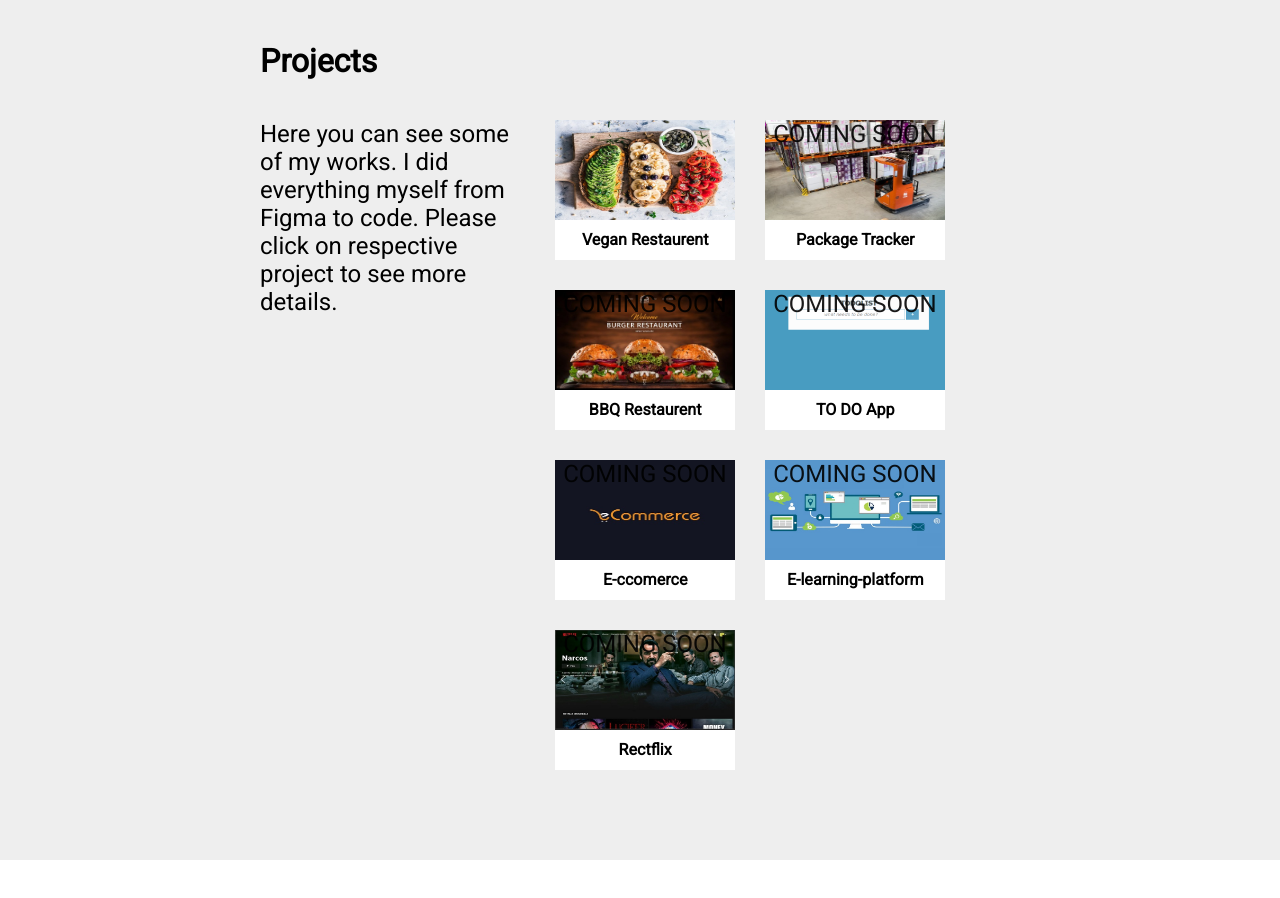
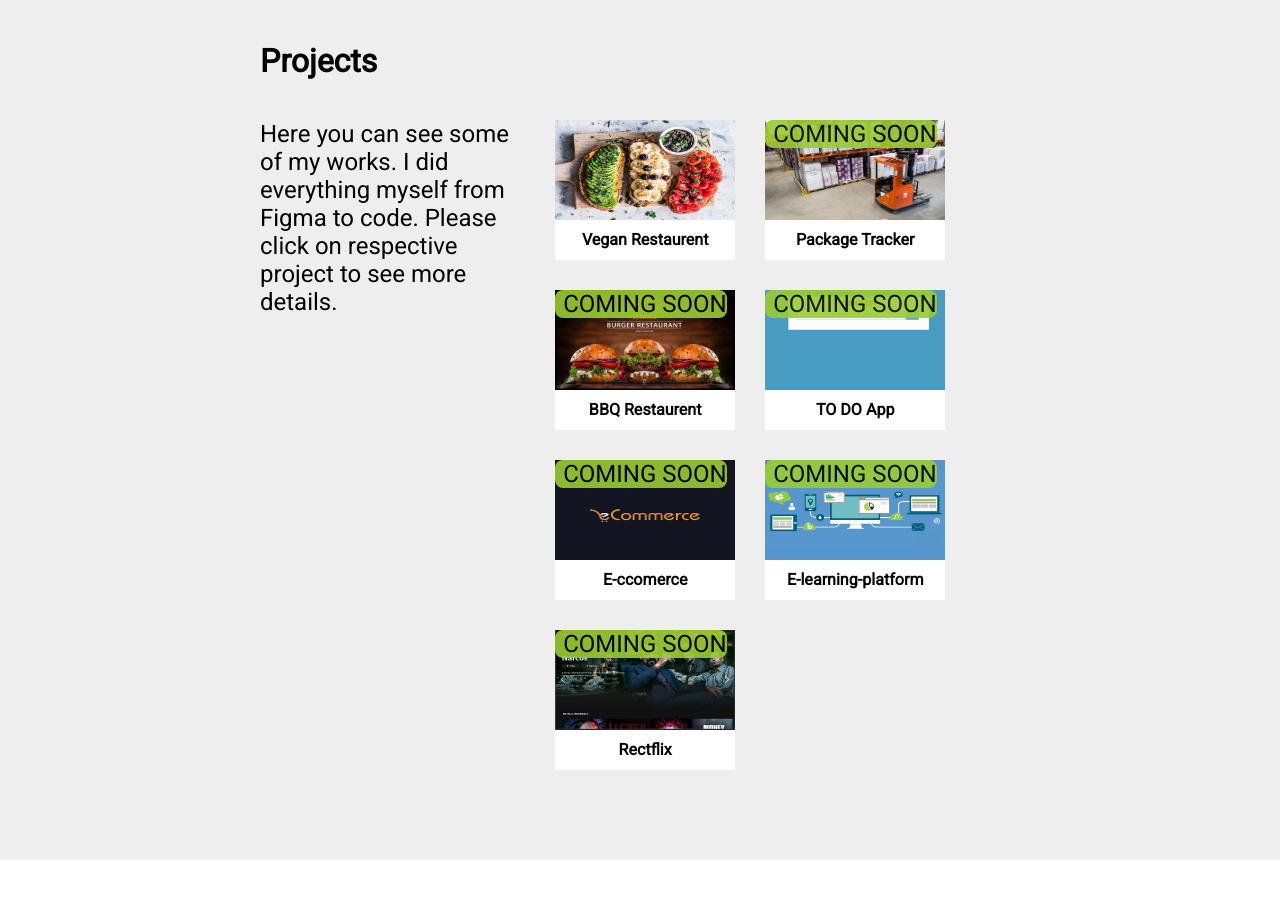
Before and after one commit to SalahUddin7/Portfolio-React.js, a React (Create React App) app: page / in a window 1280 px wide. Shown: the part 1440-2338 px from the top of the page. Built offline with nearby package versions, Linux system fonts and the light colour scheme.

Commit message:
css edited

```diff
--- a/src/components/Card.jsx
+++ b/src/components/Card.jsx
@@ -9,11 +9,6 @@ export default function Card({ project, onClick }) {
       <li>
         <div className={`active ${completed ? 'inactive' : ''}`}>
           <p className="coming-soon">COMING SOON</p>
-
-          {/* Position Abosulte
-          Z index- 1000 */}
-          {/* Reduce Opacity 0.3 */}
-          {/*  */}
         </div>
         <img src={image} alt="" />
         <h6> {title}</h6>
--- a/src/components/ProjectModal.jsx
+++ b/src/components/ProjectModal.jsx
@@ -9,7 +9,7 @@ export default function ProjectModal({ project }) {
       <div className="modal-view-right">
         <h2>{title}</h2>
         <p>{description}</p>
-        <ul className="modal-pills">{pill}</ul>
+        <ul>{pill}</ul>
         <div>
           <a href={appUrl} target="_blank" rel="noreferrer">
             <button className="website-btn">Visit Website</button>
--- a/src/css/Card.css
+++ b/src/css/Card.css
@@ -5,8 +5,8 @@
   font-size: 24px;
   text-align: center;
   padding-left: 8px;
-  color: var(--color-Ming);
-  background-color: var(--color-Columbia-Blue);
+  color: black;
+  background-color: yellowgreen;
   border-radius: 8px;
 }
 
@@ -24,3 +24,7 @@
 .project-card h6 {
   margin: 10px;
 }
+
+.project-card .inactive {
+  display: none;
+}
--- a/src/css/HeroSection.css
+++ b/src/css/HeroSection.css
@@ -5,7 +5,6 @@
   filter: brightness(90%);
 }
 
-/* Do I ??? */
 .hero-section .hero-details {
   position: absolute;
   top: 50%;
--- a/src/css/ModalContainer.css
+++ b/src/css/ModalContainer.css
@@ -5,16 +5,13 @@
   left: 0;
   bottom: 0;
   background-color: rgba(0, 0, 0, 0.7);
-
   z-index: 1000;
 }
 
 .modal-style {
   position: fixed;
-
   border: 2px solid red;
   border-radius: 5px;
-  /* padding: 10px; */
   top: 50%;
   left: 50%;
   transform: translate(-50%, -50%);
--- a/src/css/TechSectionArea.css
+++ b/src/css/TechSectionArea.css
@@ -29,7 +29,6 @@
   margin-top: 15px;
 }
 
-/* CSS for Filename- individualTechItem.jsx */
 .tech-item-box {
   width: 75px;
   margin: 16px 8px;
```
Also changed, not shown: 1 other file (tests, documents, lock files or other folders).
